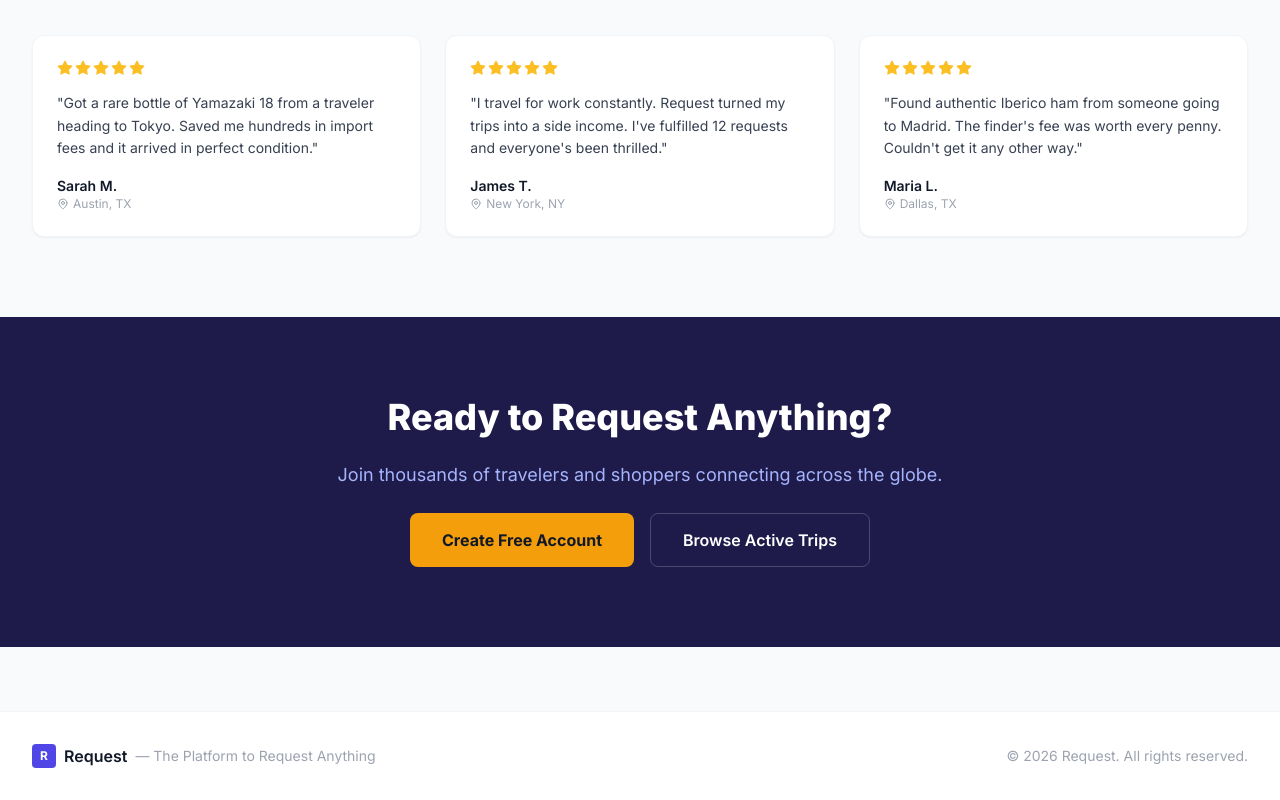
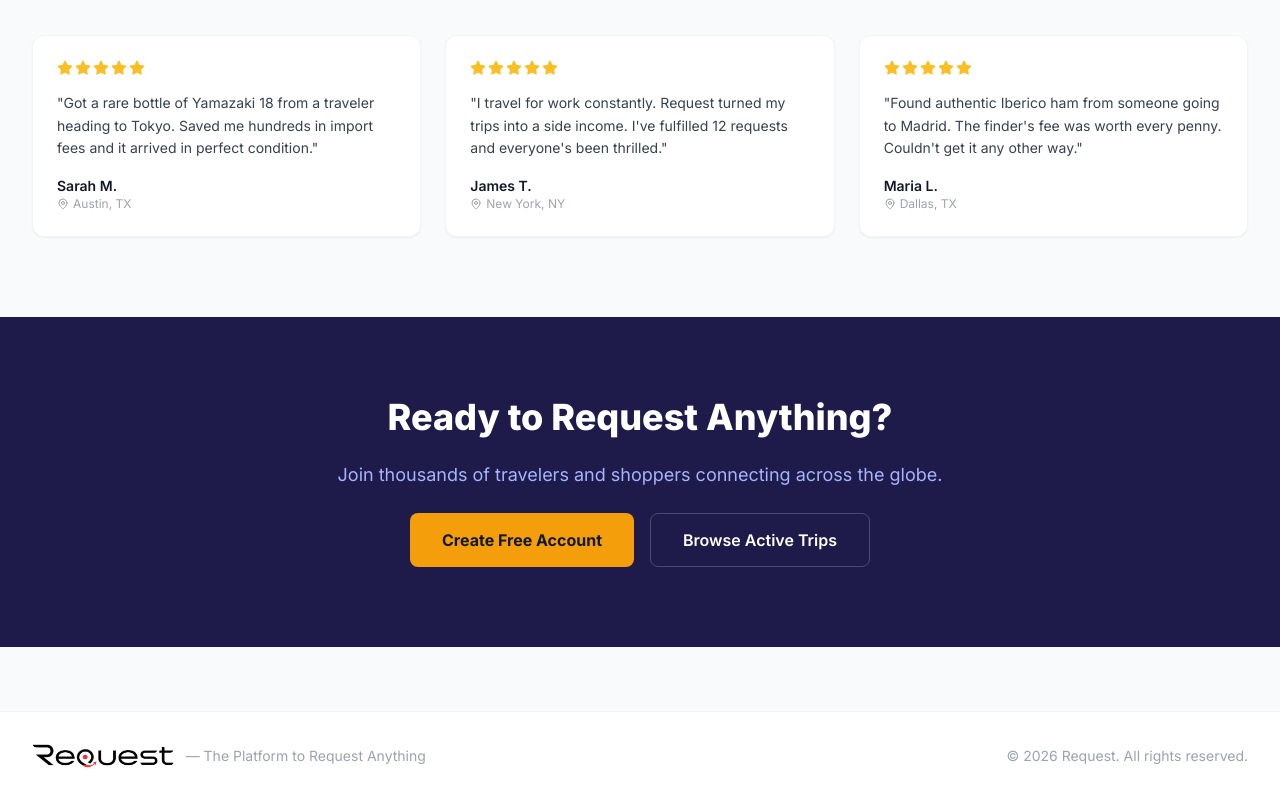
Before and after one commit to TheJimmyJam/Request, a React (Vite) app: page / in a window 1280 px wide. Shown: the part 3029-3829 px from the top of the page. Built offline with nearby package versions, Linux system fonts and the light colour scheme; no server answers.

Commit message:
footer: replace placeholder R-square + text with cleaned wordmark

```diff
--- a/src/App.jsx
+++ b/src/App.jsx
@@ -10,6 +10,7 @@ import TripDetail from './pages/TripDetail'
 import CreateTrip from './pages/CreateTrip'
 import RequestDetail from './pages/RequestDetail'
 import Profile from './pages/Profile'
+import footerWordmark from '../Logo-assets/request_wordmark_clean.png'
 
 function ProtectedRoute({ children }) {
   const { user, loading } = useAuth()
@@ -58,12 +59,15 @@ export default function App() {
       <footer className="bg-white border-t border-gray-100 py-8 mt-16">
         <div className="max-w-7xl mx-auto px-4 sm:px-6 lg:px-8">
           <div className="flex flex-col sm:flex-row items-center justify-between gap-4">
-            <div className="flex items-center gap-2">
-              <div className="w-6 h-6 rounded bg-brand-600 flex items-center justify-center">
-                <span className="text-white text-xs font-bold">R</span>
-              </div>
-              <span className="font-semibold text-gray-900">Request</span>
-              <span className="text-gray-400 text-sm">— The Platform to Request Anything</span>
+            <div className="flex items-center gap-3">
+              <img
+                src={footerWordmark}
+                alt="Request"
+                className="h-6 w-auto object-contain"
+                style={{ background: 'transparent' }}
+                draggable={false}
+              />
+              <span className="text-gray-400 text-sm hidden sm:inline">— The Platform to Request Anything</span>
             </div>
             <p className="text-gray-400 text-sm">© {new Date().getFullYear()} Request. All rights reserved.</p>
           </div>
```
Also changed, not shown: Logo-assets/_R_comparison.png (deleted), Logo-assets/new main request logo.png (deleted).
